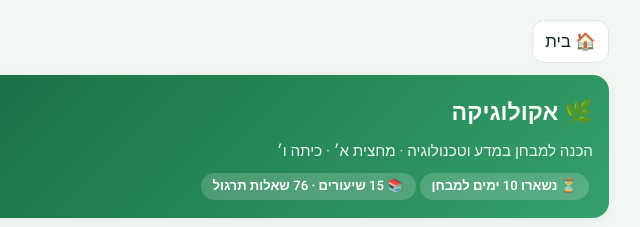
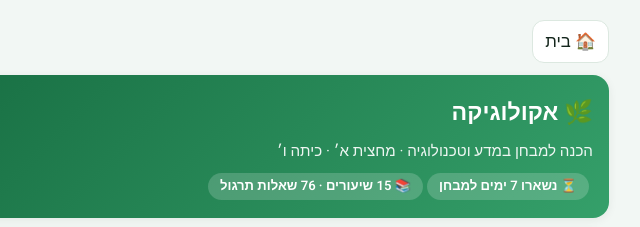
Before and after one commit to kazmikidev-afk/kazmikidev-afk.github.io, a plain HTML site: page ecologica/index.html in a window 1280 px wide. Shown: the top 227 px of the page, 397-1037 px from the left. Drawn offline with Linux system fonts and the light colour scheme.

Commit message:
ecologica: exam default 30.11 (teacher email 13.11)

```diff
--- a/ecologica/index.html
+++ b/ecologica/index.html
@@ -316,7 +316,7 @@ function toggleTheme(){const cur=document.documentElement.getAttribute('data-the
 applyTheme();
 
 /* --- תאריך מבחן (מוזן במכשיר) --- */
-const EXAM_DEFAULT='2026-12-03'; /* מבחן מדעים ו2 — יום חמישי 3.12.2026, מהלוח הרשמי בכיתה */
+const EXAM_DEFAULT='2026-11-30'; /* מבחן מדעים ו2 — הוקדם ליום שני 30.11.2026 (מייל המורה מ-13.11); תאריך ידני שמור ב-DKEY גובר */
 function examDate(){return localStorage.getItem(DKEY)||EXAM_DEFAULT}
 function setExamDate(d){if(d)localStorage.setItem(DKEY,d);else localStorage.removeItem(DKEY);render()}
 function daysToExam(){const ed=examDate();if(!ed)return null;const now=new Date();now.setHours(0,0,0,0);const ex=new Date(ed+'T00:00:00');return Math.round((ex-now)/86400000)}
```
